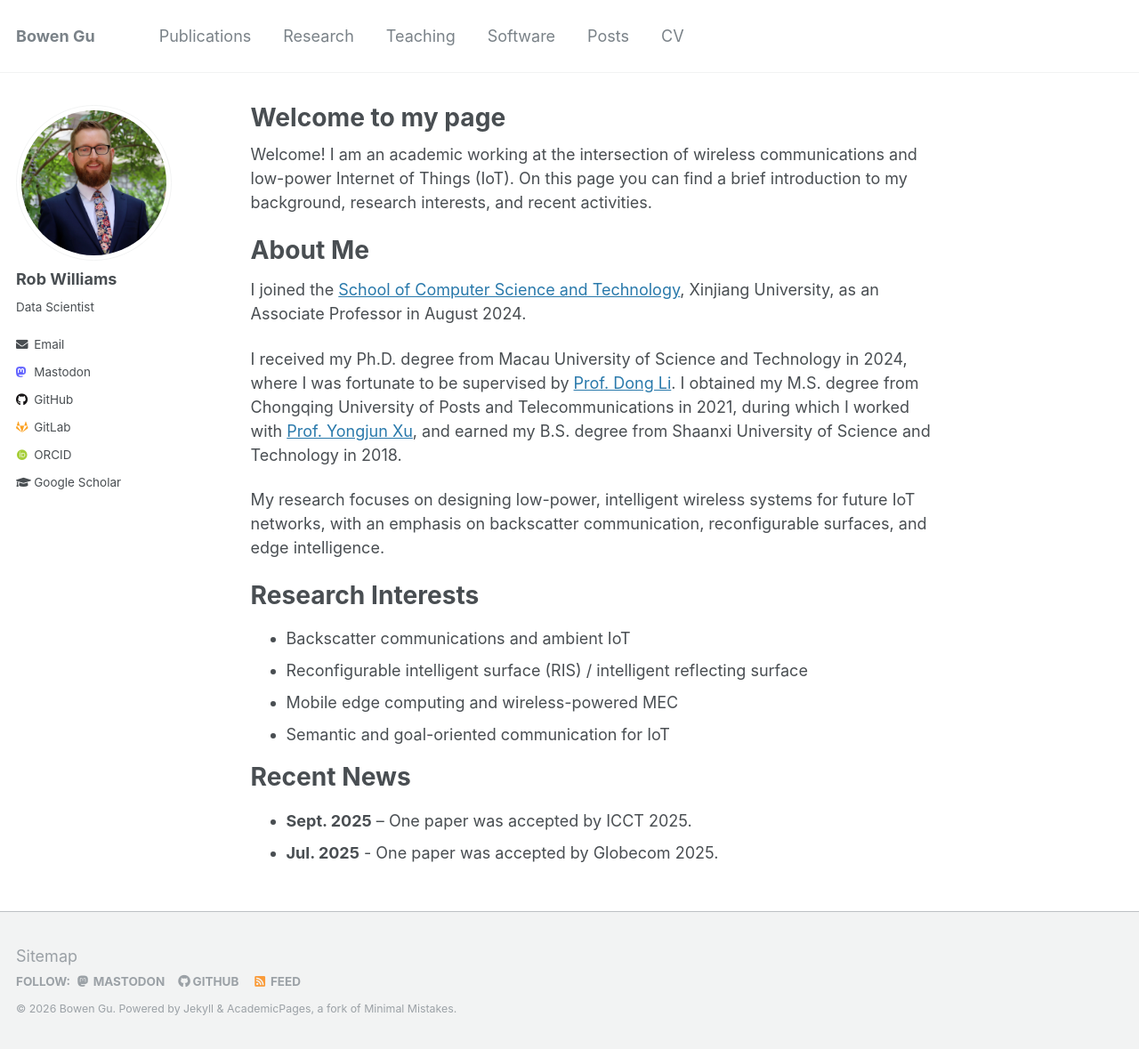
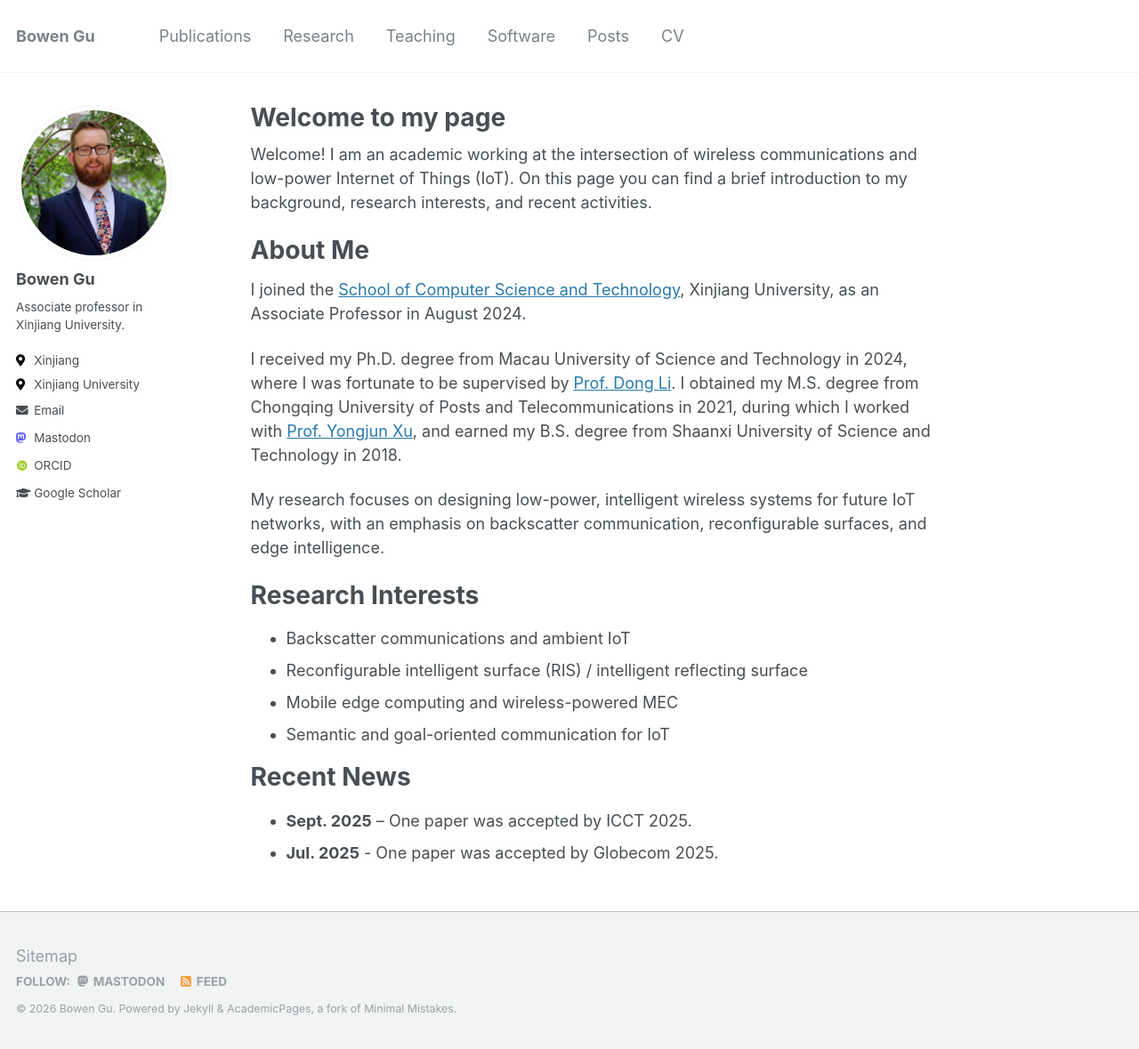
Before and after one commit to bwgggg/bwgu.github.io, a Jekyll site: the page built from _pages/about.md, in a window 1280 px wide and 1179 px high. Shown: the whole window at 89% size. Built offline with Jekyll 4.4.1, drawn with Linux system fonts in a browser that asks for light colours; some web fonts are replaced.

Commit message:
Update _config.yml

```diff
--- a/_config.yml
+++ b/_config.yml
@@ -84,15 +84,15 @@ analytics:
 
 # Site Author
 author:
-  name             : "Rob Williams"
+  name             : "Bowen Gu"
   avatar           : "profile.png"
-  bio              : "Data Scientist"
-  location         :
-  employer         :
+  bio              : "Associate professor in Xinjiang University."
+  location         : Xinjiang
+  employer         : Xinjiang University
   pubmed           :
-  orcid            : "http://orcid.org/0000-0001-9259-3883"
-  googlescholar    : "https://scholar.google.com/citations?user=fiaPSmgAAAAJ"
-  email            : "rob.williams@wustl.edu"
+  orcid            : "https://orcid.org/0000-0001-9506-328X"
+  googlescholar    : "https://scholar.google.com/citations?user=HVV62k4AAAAJ&hl=zh-CN"
+  email            : "bwgu@xju.edu.cn"
   researchgate     :  # example: "https://www.researchgate.net/profile/yourprofile"
   uri              :
   bitbucket        :
@@ -101,8 +101,8 @@ author:
   flickr           :
   facebook         :
   foursquare       :
-  github           : "jayrobwilliams"
-  gitlab           : "jayrobwilliams"
+  github           : #"jayrobwilliams"
+  gitlab           : #"jayrobwilliams"
   google_plus      :
   keybase          :
   instagram        :
```
